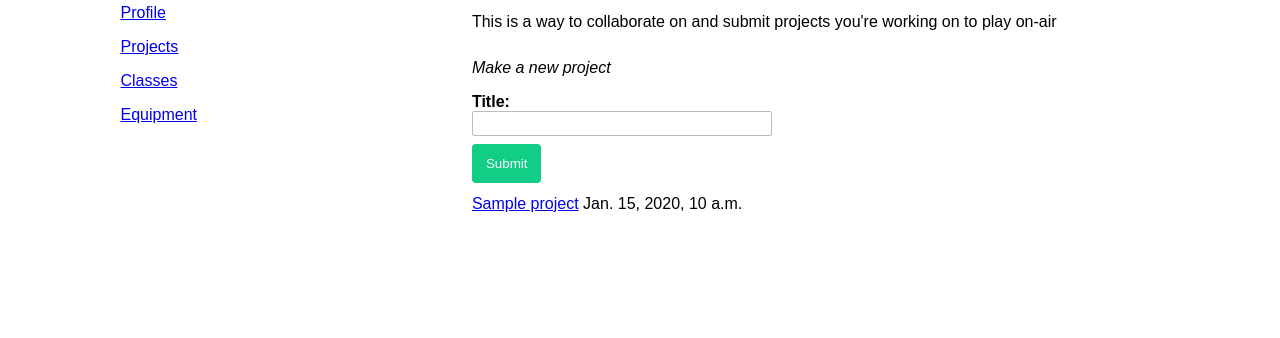
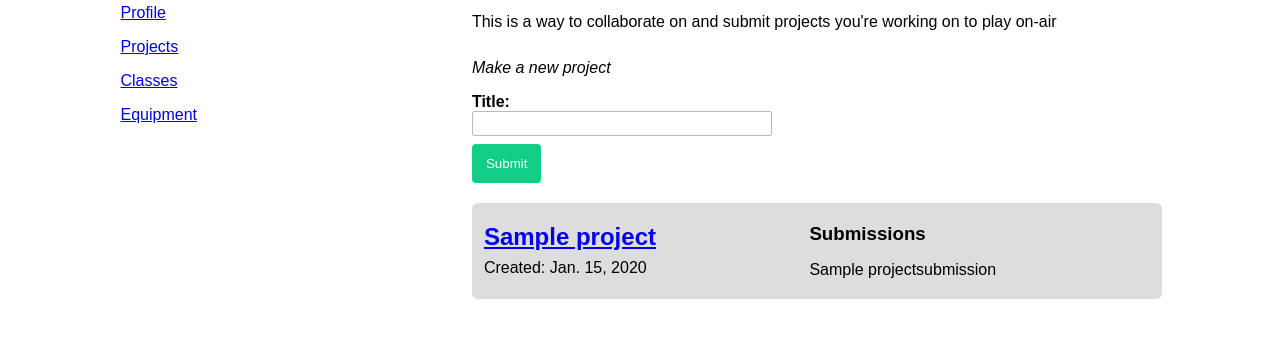
Before and after one commit to capstone-faypublic/faypublic, a Django app: page /projects/ in a window 1280 px wide. Shown: the part 152-490 px from the top of the page. Run offline with Django 3.2, Linux system fonts and the light colour scheme; a user stored in the database is signed in; tables that the repository leaves empty hold one stand-in row (values such as "Sample post").

Commit message:
Redesigned projects screen

```diff
--- a/src/project/forms.py
+++ b/src/project/forms.py
@@ -1,12 +1,12 @@
 from django.forms import Form, ModelForm
-from .models import Project, ProjectUpload
+from .models import Project, ProjectSubmission
 
 class ProjectForm(ModelForm):
     class Meta:
         model = Project
         exclude = ['users']
 
-class ProjectUploadForm(ModelForm):
+class ProjectSubmissionForm(ModelForm):
     class Meta:
-        model = ProjectUpload
+        model = ProjectSubmission
         exclude = ['project']
--- a/src/project/models.py
+++ b/src/project/models.py
@@ -11,10 +11,13 @@ class Project(models.Model):
         blank=False
     )
 
-    created_on = models.DateTimeField(auto_now_add=True)
+    created_on = models.DateField(auto_now_add=True)
 
     def get_absolute_url(self):
         return "/projects/%i/" % self.id
+
+    def recent_submissions(self):
+        return self.projectsubmission_set.all()[:3]
 
 
     # many to many field with equipment checkout model
@@ -27,7 +30,7 @@ def handle_file_upload(instance, filename):
     return 'uploads/project_{0}/{1}'.format(instance.project.id, filename)
 
 
-class ProjectUpload(models.Model):
+class ProjectSubmission(models.Model):
     project = models.ForeignKey(Project, on_delete=models.CASCADE)
 
     title = models.CharField(
--- a/src/project/templates/project.html
+++ b/src/project/templates/project.html
@@ -9,12 +9,12 @@
 <div class="container">
     <form action="" method="post" enctype="multipart/form-data">
         {% csrf_token %}
-        {{ projectupload_form.as_p }}
+        {{ submission_form.as_p }}
         <input type="submit" class="button green-bg"/>
     </form>
 </div>
 <div class="container">
-    {% for upload in project.projectupload_set.all %}
+    {% for upload in project.projectsubmission_set.all %}
         <p>{{ upload.title }} : {{ upload.uploaded_file.url }}</p>
     {% endfor %}
 </div>
--- a/src/project/templates/projects.html
+++ b/src/project/templates/projects.html
@@ -18,14 +18,25 @@
 </div>
 <div class="container">
     {% for project in userprofile.project_set.all %}
-        <div class="flex-container">
+        <div class="flex-container project-container">
+
             <div class="flex-item">
-                <span>
-                    <a href="{{ project.get_absolute_url }}">{{ project.title }}</a>
-                </span>
-                <span>
-                    {{ project.created_on }}
-                </span>
+                <h2>
+                    <span><a href="{{ project.get_absolute_url }}">{{ project.title}}</a>
+                </h2>
+                <span>Created: {{ project.created_on }}</span>
+            </div>
+
+            <div class="flex-item">
+                <h3>Submissions</h3>
+                {% for sub in project.recent_submissions %}
+                    <div>
+                        <p>{{ sub.title}}</p>
+                    </div>
+                {% endfor %}
+                {% if project.projectsubmission_set.all|length > 3 %}
+                    <span><a href="{{ project.get_absolute_url }}">...</a></span>
+                {% endif %}
             </div>
 
         </div>
--- a/src/project/views.py
+++ b/src/project/views.py
@@ -1,8 +1,8 @@
 from django.shortcuts import render
 from django.shortcuts import render, redirect, get_object_or_404
 from django.contrib.auth.decorators import login_required
-from .models import Project, ProjectUpload
-from .forms import ProjectForm, ProjectUploadForm
+from .models import Project, ProjectSubmission
+from .forms import ProjectForm, ProjectSubmissionForm
 from userprofile.models import UserProfile
 
 # Create your views here.
@@ -31,10 +31,10 @@ def project(request, id):
     userprofile = get_object_or_404(UserProfile, user=request.user)
     project = get_object_or_404(userprofile.project_set, id=id)
 
-    projectupload_form = ProjectUploadForm(request.POST, request.FILES)
+    submission_form = ProjectSubmissionForm(request.POST, request.FILES)
 
-    if projectupload_form.is_valid():
-        upload = projectupload_form.save(commit=False)
+    if submission_form.is_valid():
+        upload = submission_form.save(commit=False)
         upload.project = project
         upload.save()
 
@@ -43,6 +43,6 @@ def project(request, id):
         'project.html',
         context={
             'project': project,
-            'projectupload_form': ProjectUploadForm()
+            'submission_form': ProjectSubmissionForm()
         }
     )
--- a/src/static/css/base.css
+++ b/src/static/css/base.css
@@ -184,3 +184,11 @@ input[type=submit] {
   list-style-type: none;
 }
 /* */
+
+
+.project-container {
+  background: #ddd;
+  border-radius: 6px;
+  padding: 12px;
+  margin: 8px 0px;
+}
```
Also changed, not shown: src/project/migrations/0005_auto_20180210_2025.py (added), src/project/migrations/0006_auto_20180210_2032.py (added).
